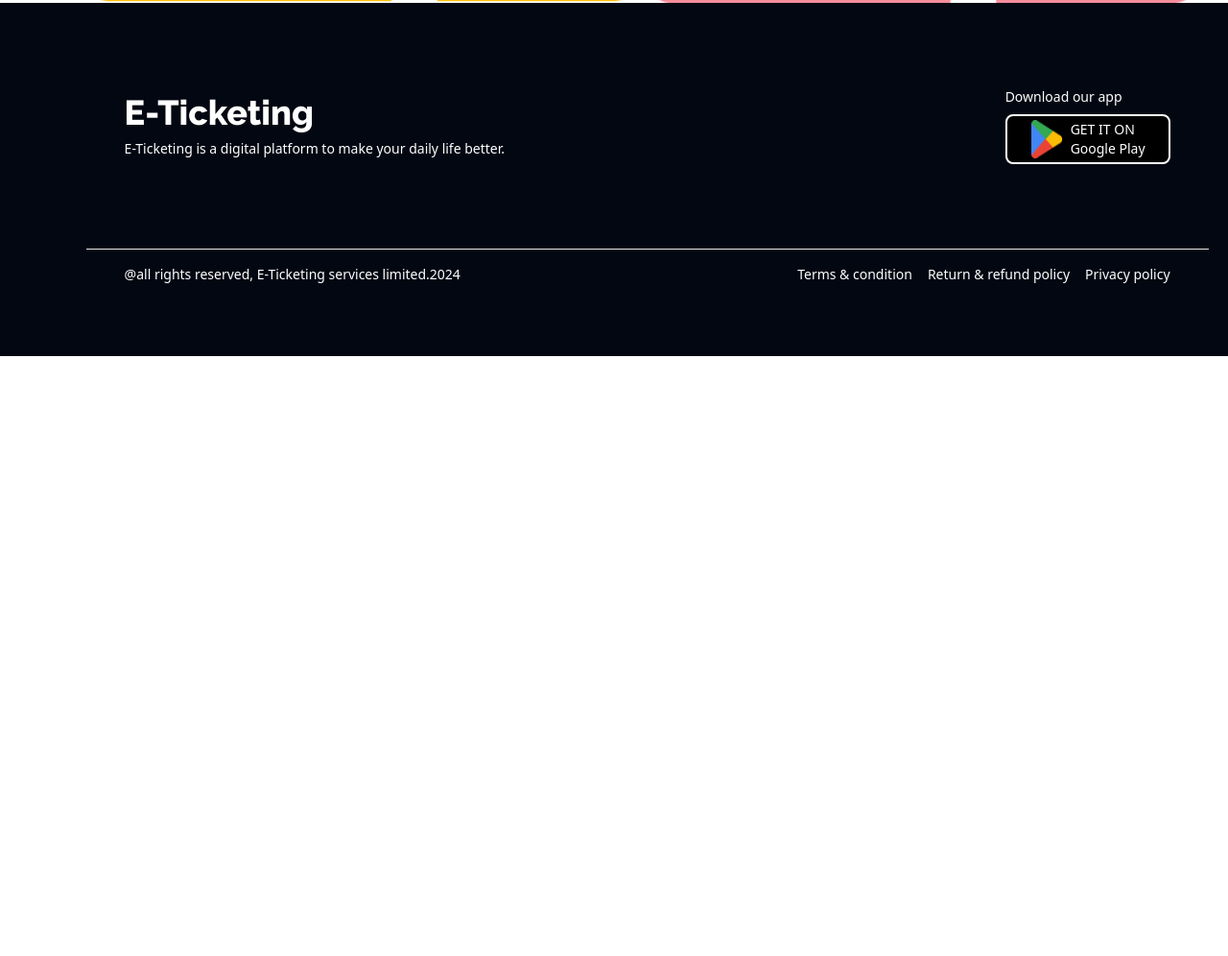
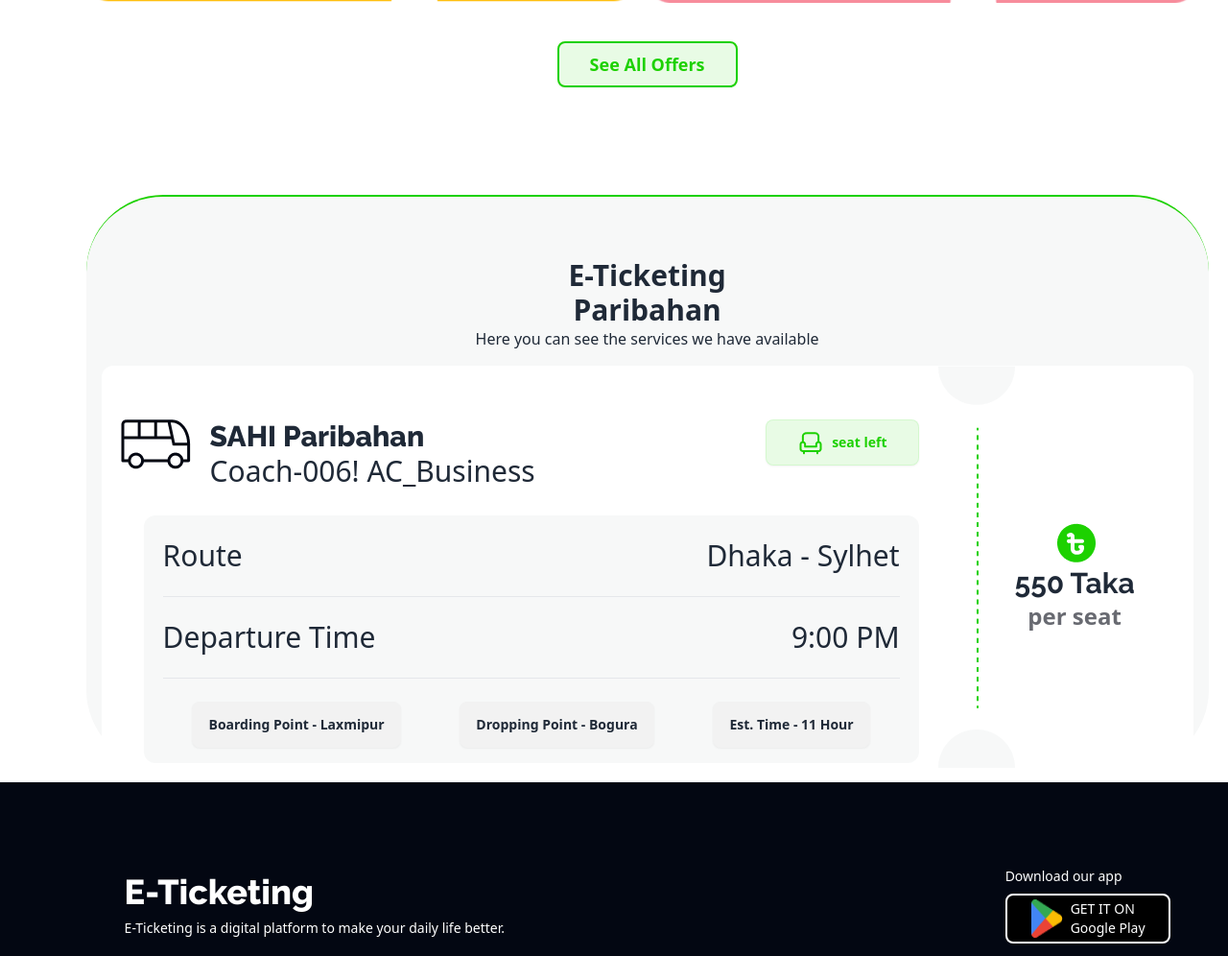
Before and after one commit to siam2002xyz/B9A5-smart-ticketing, a plain HTML site: page index.html in a window 1280 px wide. Shown: the part 1091-2087 px from the top of the page at 96% size. Before the commit the page ends 1462 px from the top, so only its background shows below. Drawn offline with nearby package versions, Linux system fonts and the light colour scheme.

Commit message:
destination section complete

```diff
--- a/index.html
+++ b/index.html
@@ -136,8 +136,105 @@
               </div>
             </div>
           </div>
+          <div class="text-center pt-10 pb-28">
+            <a
+              class="btn text-[#1DD100] px-8 py-2 border-2 text-lg bg-[#1DD1001A] border-[#1cd100]"
+              >See All Offers
+            </a>
+          </div>
         </div>
         <!-- discount coupon complete -->
+
+        <!-- destination set aria -->
+        <div
+          class="border-t-2 border-[#1DD100] bg-[#F7F8F8]"
+          style="border-radius: 80px"
+        >
+          <div>
+            <h1 class="text-center pt-16">
+              <span class="font-extrabold text-3xl">E-Ticketing </span><br />
+              <span class="font-bold text-3xl">Paribahan</span>
+              <p>Here you can see the services we have available</p>
+            </h1>
+          </div>
+          <!-- heading border -->
+          <div class="m-4 bg-white rounded-xl" style="height: 418px">
+            <!-- div number 1 -->
+            <div>
+              <!-- div number 2 -->
+              <div class="flex">
+                <div class="flex gap-3 pt-7 pl-5 text-3xl" style="width: 872px">
+                  <div>
+                    <div class="flex py-7 justify-between">
+                      <div class="flex gap-5">
+                        <img
+                          src="images/bus-logo.png"
+                          style="height: 52px; width: 73px"
+                          alt=""
+                        />
+                        <div>
+                          <h1 class="font-extrabold raleway-font">
+                            SAHI Paribahan
+                          </h1>
+                          <p>Coach-006! AC_Business</p>
+                        </div>
+                      </div>
+                      <div class="">
+                        <a
+                          class="btn text-[#1DD100] px-8 py-2 bg-[#1DD1001A] border-[#1DD1001A]"
+                        >
+                          <img src="images/seat-green.png" alt="" />seat left</a
+                        >
+                      </div>
+                    </div>
+                    <div
+                      class="bg-[#F7F8F8] rounded-xl ml-6"
+                      style="width: 808px; height: 258px"
+                    >
+                      <div class="px-5">
+                        <h1 class="flex justify-between py-6">
+                          <p>Route</p>
+                          <p>Dhaka - Sylhet</p>
+                        </h1>
+                        <hr />
+                        <h1 class="flex justify-between py-6">
+                          <p>Departure Time</p>
+                          <p>9:00 PM</p>
+                        </h1>
+                        <hr />
+                        <h1 class="flex justify-around py-6">
+                          <button class="btn">Boarding Point - Laxmipur</button
+                          ><button class="btn">Dropping Point - Bogura</button
+                          ><button class="btn">Est. Time - 11 Hour</button>
+                        </h1>
+                      </div>
+                    </div>
+                  </div>
+                  <!-- bus logo section -->
+                </div>
+                <!-- bus logo containet -->
+
+                <!-- taka section -->
+                <div><img src="images/info-devider.png" alt="" /></div>
+                <div class="pt-40">
+                  <div class="text-center">
+                    <img
+                      src="images/fare.png"
+                      style="padding-left: 40px"
+                      alt=""
+                    />
+                    <h1 class="text-3xl raleway-font font-bold">550 Taka</h1>
+                    <p class="text-2xl font-semibold text-[#03071299]">
+                      per seat
+                    </p>
+                  </div>
+                </div>
+              </div>
+            </div>
+            <!-- div number 2 -->
+          </div>
+          <!-- div number 1  -->
+        </div>
       </main>
     </section>
     <!-- footer started -->
```
